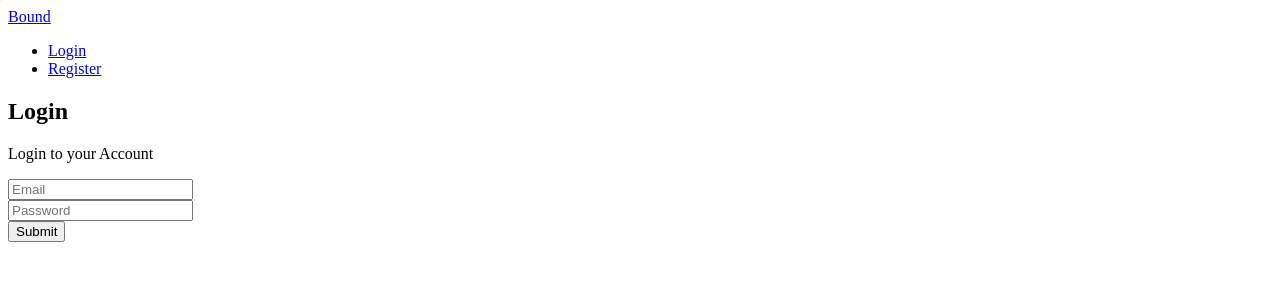
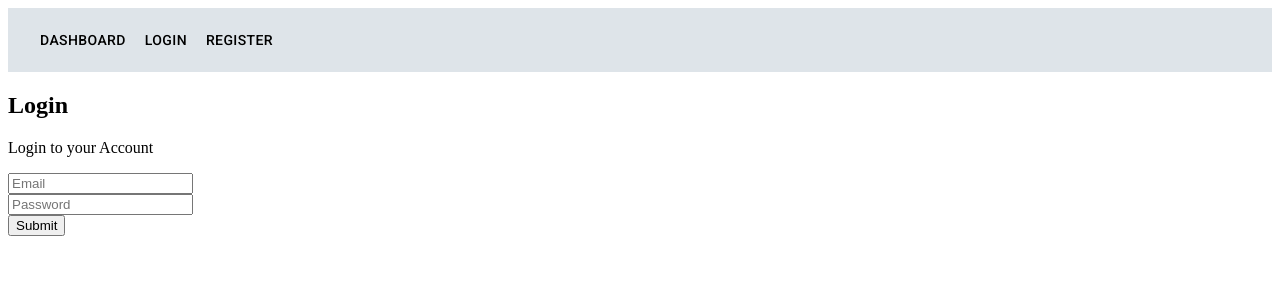
Before and after one commit to LaSav/bound-rest, a React (Create React App) app in the folder frontend/: page /login in a window 1280 px wide. Shown: the top 300 px of the page. Built offline with nearby package versions, Linux system fonts and the light colour scheme.

Commit message:
Add: Layout for Header Component

```diff
--- a/frontend/src/App.js
+++ b/frontend/src/App.js
@@ -10,11 +10,24 @@ import ShowFeedListing from './pages/ShowFeedListing';
 import ShowListing from './pages/ShowListing';
 import EditUser from './pages/EditUser';
 import ShowUser from './pages/ShowUser';
+import { createTheme, ThemeProvider } from '@mui/material/styles';
+
+const theme = createTheme({
+  palette: {
+    primary: {
+      main: '#dee4e9',
+    },
+    secondary: {
+      main: '#607e96',
+    },
+  },
+});
 
 function App() {
   return (
     <>
       <Router>
+        <ThemeProvider theme={theme}>
           <div className='container'>
             <Header />
             <Routes>
@@ -28,6 +41,7 @@ function App() {
               <Route path={'/edit-profile'} element={<EditUser />} />
             </Routes>
           </div>
+        </ThemeProvider>
       </Router>
       <ToastContainer />
     </>
--- a/frontend/src/components/Header.jsx
+++ b/frontend/src/components/Header.jsx
@@ -1,6 +1,10 @@
 import { Link, useNavigate } from 'react-router-dom';
 import { useSelector, useDispatch } from 'react-redux';
 import { logout, reset } from '../features/auth/authSlice';
+import AppBar from '@mui/material/AppBar';
+import Toolbar from '@mui/material/Toolbar';
+import Button from '@mui/material/Button';
+import Typography from '@mui/material/Typography';
 
 function Header() {
   const navigate = useNavigate();
@@ -13,34 +17,59 @@ function Header() {
     navigate('/');
   };
   return (
-    <header className='header'>
-      <div className='logo'>
-        <Link to='/'>Bound</Link>
-      </div>
-      <ul>
+    <AppBar position='static' elevation={0}>
+      <Toolbar>
+        <Button color='inherit'>
+          <Link to='/' style={{ textDecoration: 'none', color: 'black' }}>
+            Dashboard
+          </Link>
+        </Button>
         {user ? (
           <>
-            <li>
-              <button className='btn' onClick={onLogout}>
+            <Button color='inherit'>
+              <Link
+                to='/feed'
+                style={{ textDecoration: 'none', color: 'black' }}
+              >
+                Feed
+              </Link>
+            </Button>
+            <Button color='inherit'>
+              <Link
+                to='/edit-profile'
+                style={{ textDecoration: 'none', color: 'black' }}
+              >
+                Profile
+              </Link>
+            </Button>
+            <div style={{ marginLeft: 'auto' }}>
+              <Button color='inherit' onClick={onLogout}>
                 Logout
-              </button>
-            </li>
-            <li>
-              <Link to='/feed'>Feed</Link>
-            </li>
+              </Button>
+            </div>
           </>
         ) : (
           <>
-            <li>
-              <Link to='/login'>Login</Link>
-            </li>
-            <li>
-              <Link to='/register'>Register</Link>
-            </li>
+            <Button color='inherit'>
+              <Link
+                to='/login'
+                style={{ textDecoration: 'none', color: 'black' }}
+              >
+                Login
+              </Link>
+            </Button>
+            <Button color='inherit'>
+              <Link
+                to='/register'
+                style={{ textDecoration: 'none', color: 'black' }}
+              >
+                Register
+              </Link>
+            </Button>
           </>
         )}
-      </ul>
-    </header>
+      </Toolbar>
+    </AppBar>
   );
 }
 
```
Lines whose indentation alone changed are shown as unchanged.
